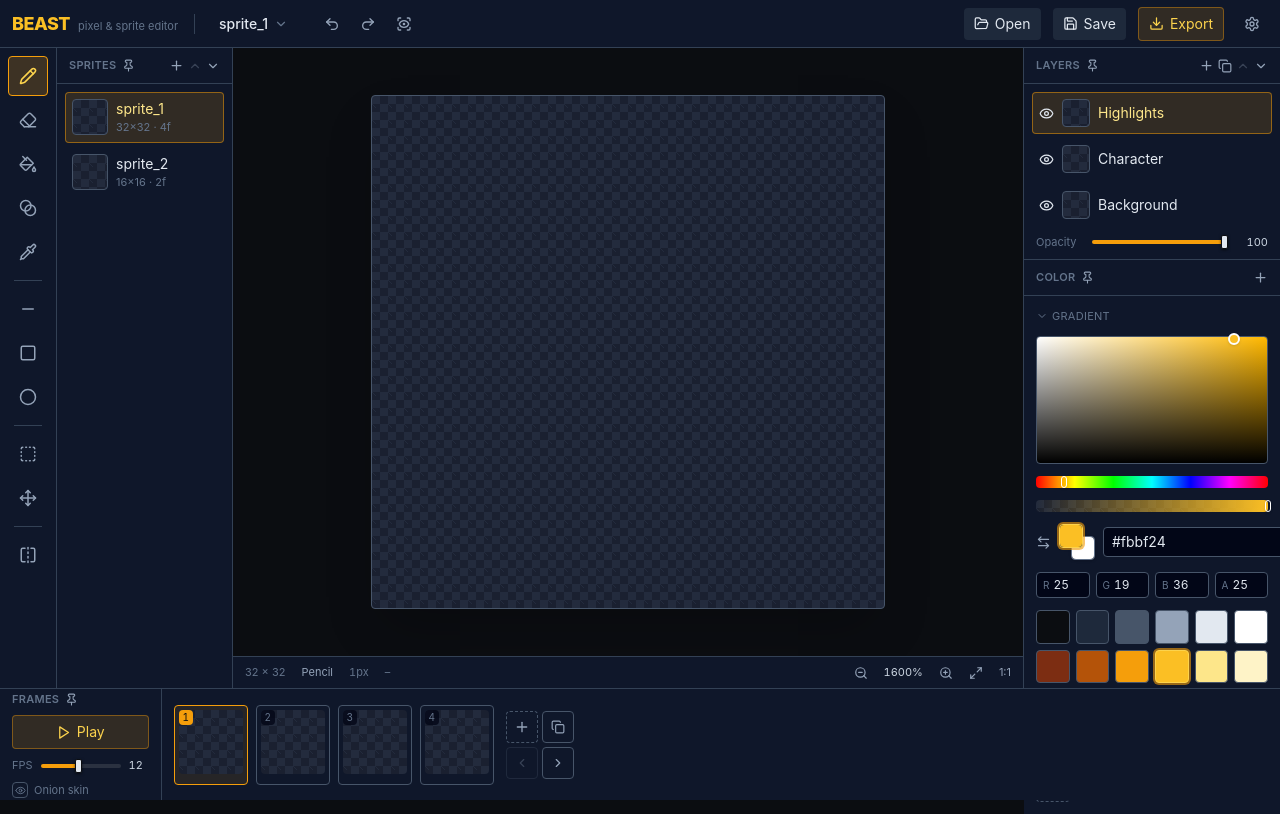
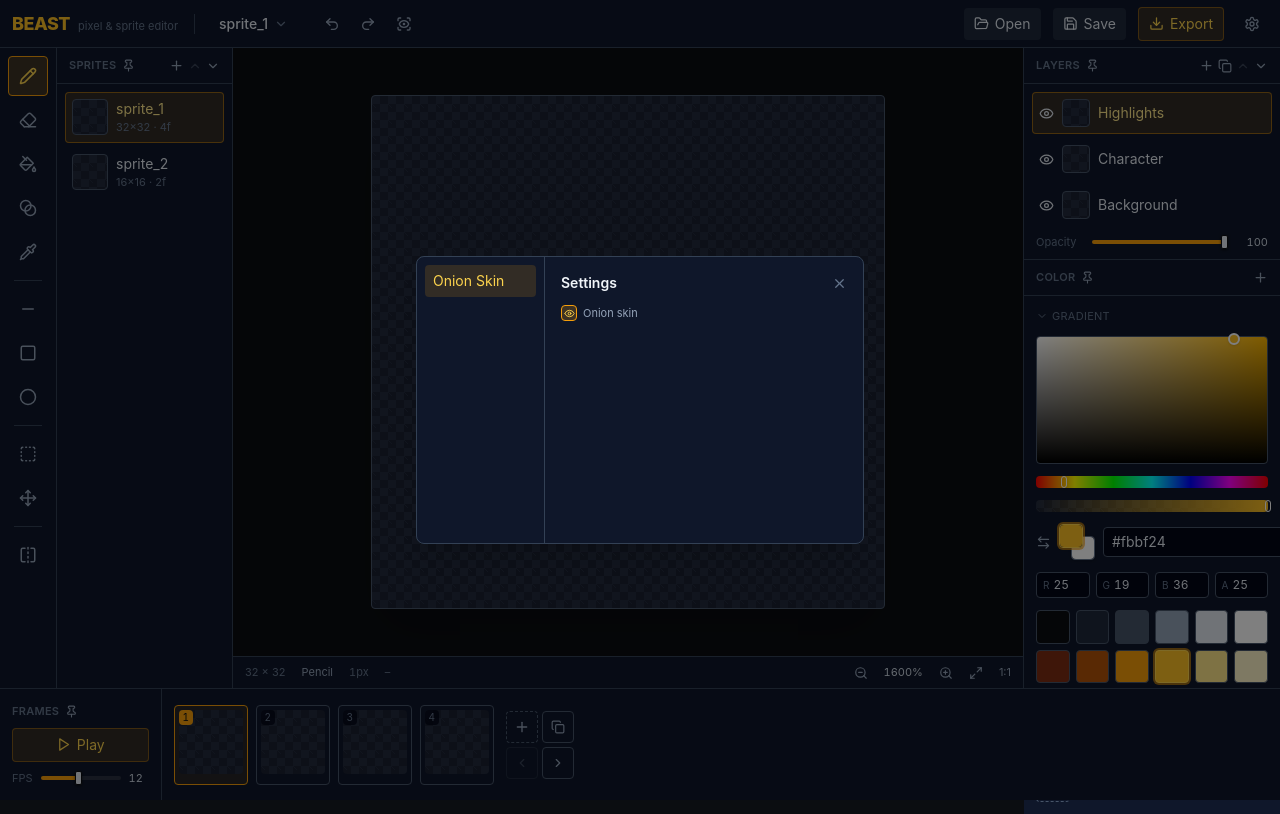
Before and after one commit to illwillSE/BEAST, a React (Vite) app: page / in a window 1280 px wide. Both pictures are taken after a click on the button 1252 px from the left and 23 px from the top of the page. Shown: the top 814 px of the page. Built offline with nearby package versions, Linux system fonts and the light colour scheme.

Commit message:
Add Settings modal, move onion-skin toggle into it, default onion skin on
Wires the previously-unused Header cogwheel to a new tabbed Settings
modal (one tab today, structured for more); the onion-skin toggle moves
out of FramesTimeline and into it, and now defaults to on.

```diff
--- a/src/App.tsx
+++ b/src/App.tsx
@@ -6,6 +6,7 @@ import CanvasStage from './components/CanvasStage.jsx'
 import LayersPanel from './components/LayersPanel.jsx'
 import ColorPanel, { DEFAULT_PALETTE } from './components/ColorPanel.jsx'
 import FramesTimeline from './components/FramesTimeline.jsx'
+import SettingsModal from './components/SettingsModal.jsx'
 import FoldTab from './components/FoldTab.jsx'
 import EyedropperMagnifier from './components/EyedropperMagnifier.jsx'
 import useFoldable from './hooks/useFoldable.js'
@@ -108,7 +109,8 @@ export default function App() {
   const [frameIndex, setFrameIndex] = useState(0)
   const [playing, setPlaying] = useState(false)
   const [fps, setFps] = useState(12)
-  const [onionSkin, setOnionSkin] = useState(false)
+  const [onionSkin, setOnionSkin] = useState(true)
+  const [settingsOpen, setSettingsOpen] = useState(false)
 
   const activeSprite = doc.sprites.find((s) => s.id === spriteId) ?? doc.sprites[0]
   const safeLayerId = activeSprite.layers.some((l) => l.id === layerId) ? layerId : topLayer(activeSprite).id
@@ -312,6 +314,7 @@ export default function App() {
         onOpen={handleOpen}
         previewOpen={previewOpen}
         onTogglePreview={() => setPreviewOpen((o) => !o)}
+        onOpenSettings={() => setSettingsOpen(true)}
       />
 
       <div className="flex-1 flex min-h-0">
@@ -469,8 +472,6 @@ export default function App() {
           onTogglePlay={() => setPlaying((p) => !p)}
           fps={fps}
           onFps={setFps}
-          onionSkin={onionSkin}
-          onToggleOnionSkin={() => setOnionSkin((o) => !o)}
           pinned
           onTogglePin={framesFold.togglePin}
           onPeekSelect={undefined}
@@ -491,8 +492,6 @@ export default function App() {
                 onTogglePlay={() => setPlaying((p) => !p)}
                 fps={fps}
                 onFps={setFps}
-                onionSkin={onionSkin}
-                onToggleOnionSkin={() => setOnionSkin((o) => !o)}
                 pinned={false}
                 onTogglePin={framesFold.togglePin}
                 onPeekSelect={framesFold.closePeek}
@@ -503,6 +502,13 @@ export default function App() {
       )}
 
       {globalMagnifier && <EyedropperMagnifier {...globalMagnifier} />}
+
+      <SettingsModal
+        open={settingsOpen}
+        onClose={() => setSettingsOpen(false)}
+        onionSkin={onionSkin}
+        onToggleOnionSkin={() => setOnionSkin((o) => !o)}
+      />
     </div>
   )
 }
--- a/src/components/FramesTimeline.tsx
+++ b/src/components/FramesTimeline.tsx
@@ -1,5 +1,5 @@
 import { useState } from 'react'
-import { Play, Pause, Plus, Copy, Trash2, Eye, ChevronLeft, ChevronRight } from 'lucide-react'
+import { Play, Pause, Plus, Copy, Trash2, ChevronLeft, ChevronRight } from 'lucide-react'
 import SpritePreview from './SpritePreview.jsx'
 import PinToggle from './PinToggle.jsx'
 import type { Sprite } from '../document/model.js'
@@ -16,8 +16,6 @@ interface FramesTimelineProps {
   onTogglePlay: () => void
   fps: number
   onFps: (fps: number) => void
-  onionSkin: boolean
-  onToggleOnionSkin: () => void
   pinned: boolean
   onTogglePin: () => void
   onPeekSelect?: () => void
@@ -32,15 +30,15 @@ function reorderedIndex(p: number, from: number, to: number) {
   return r + (r >= to ? 1 : 0)
 }
 
-// Bottom timeline: animation frames + playback controls (loop), global FPS, and
-// an onion-skin toggle. Selecting a frame makes it the paint target; the side
-// buttons add/duplicate/move the active frame and follow it with selection;
-// delete lives on each thumbnail (hover to reveal); dragging a thumbnail
-// reorders frames. Each frame thumbnail shows that frame composited across
-// the sprite's layers.
+// Bottom timeline: animation frames + playback controls (loop) and global FPS
+// (the onion-skin toggle lives in the Settings modal). Selecting a frame
+// makes it the paint target; the side buttons add/duplicate/move the active
+// frame and follow it with selection; delete lives on each thumbnail (hover
+// to reveal); dragging a thumbnail reorders frames. Each frame thumbnail
+// shows that frame composited across the sprite's layers.
 export default function FramesTimeline({
   sprite, frameCount, active, onPick, spriteId, dispatch,
-  playing, onTogglePlay, fps, onFps, onionSkin, onToggleOnionSkin,
+  playing, onTogglePlay, fps, onFps,
   pinned, onTogglePin, onPeekSelect,
 }: FramesTimelineProps) {
   const [dragIndex, setDragIndex] = useState<number | null>(null)
@@ -100,20 +98,6 @@ export default function FramesTimeline({
           />
           <span className="text-[11px] text-text tabular-nums w-5">{fps}</span>
         </div>
-        <button
-          onClick={onToggleOnionSkin}
-          className={'flex items-center gap-1.5 text-[11px] select-none ' + (onionSkin ? 'text-muted' : 'text-faint')}
-        >
-          <span
-            className={
-              'grid place-items-center w-4 h-4 rounded-sm border ' +
-              (onionSkin ? 'bg-accent-deep/20 border-accent-deep text-accent-bright' : 'border-edge text-faint')
-            }
-          >
-            <Eye size={11} />
-          </span>
-          Onion skin
-        </button>
       </div>
 
       {/* frame strip */}
--- a/src/components/Header.tsx
+++ b/src/components/Header.tsx
@@ -8,11 +8,12 @@ interface HeaderProps {
   onOpen: (file: File) => void
   previewOpen: boolean
   onTogglePreview: () => void
+  onOpenSettings: () => void
 }
 
-// Top chrome: brand, current sprite name, undo/redo, open/save/export. Save and
-// Open are wired (ZIP project); undo/redo/export/settings are still placeholders.
-export default function Header({ projectName, onSave, onOpen, previewOpen, onTogglePreview }: HeaderProps) {
+// Top chrome: brand, current sprite name, undo/redo, open/save/export. Save,
+// Open, and Settings are wired; undo/redo/export are still placeholders.
+export default function Header({ projectName, onSave, onOpen, previewOpen, onTogglePreview, onOpenSettings }: HeaderProps) {
   const fileRef = useRef<HTMLInputElement>(null)
 
   const pickFile = (e: React.ChangeEvent<HTMLInputElement>) => {
@@ -61,7 +62,7 @@ export default function Header({ projectName, onSave, onOpen, previewOpen, onTog
       <button className="flex items-center gap-1.5 px-2.5 py-1.5 rounded text-sm bg-accent-deep/15 hover:bg-accent-deep/25 text-accent-bright border border-accent-deep/40">
         <Download size={15} /> Export
       </button>
-      <IconBtn title="Settings"><Settings size={16} /></IconBtn>
+      <IconBtn title="Settings" onClick={onOpenSettings}><Settings size={16} /></IconBtn>
     </header>
   )
 }
--- /dev/null
+++ b/src/components/SettingsModal.tsx
@@ -0,0 +1,78 @@
+import { useState } from 'react'
+import { Eye, X } from 'lucide-react'
+
+interface SettingsModalProps {
+  open: boolean
+  onClose: () => void
+  onionSkin: boolean
+  onToggleOnionSkin: () => void
+}
+
+type TabId = 'onion-skin'
+
+// Tab list lives here so adding a new settings section later is just another
+// entry + another `activeTab === id` branch below.
+const TABS: { id: TabId; label: string }[] = [
+  { id: 'onion-skin', label: 'Onion Skin' },
+]
+
+// Settings modal opened from the Header cogwheel. Tabbed shell so future
+// settings can be added as sibling panes; onion skin (moved out of
+// FramesTimeline) is the first tab.
+export default function SettingsModal({ open, onClose, onionSkin, onToggleOnionSkin }: SettingsModalProps) {
+  const [activeTab, setActiveTab] = useState<TabId>('onion-skin')
+
+  if (!open) return null
+
+  return (
+    <div className="fixed inset-0 bg-black/50 grid place-items-center z-50" onMouseDown={onClose}>
+      <div
+        onMouseDown={(e) => e.stopPropagation()}
+        className="bg-panel border border-divider rounded-lg shadow-xl w-[28rem] h-72 flex"
+      >
+        <nav className="w-32 border-r border-divider p-2 flex flex-col gap-0.5 shrink-0">
+          {TABS.map((t) => (
+            <button
+              key={t.id}
+              onClick={() => setActiveTab(t.id)}
+              className={
+                'text-left px-2 py-1.5 rounded text-sm ' +
+                (activeTab === t.id
+                  ? 'bg-accent-deep/15 text-accent-bright'
+                  : 'text-muted hover:bg-surface-hover hover:text-ink-soft')
+              }
+            >
+              {t.label}
+            </button>
+          ))}
+        </nav>
+
+        <div className="flex-1 p-4 min-w-0">
+          <div className="flex items-center justify-between mb-3">
+            <h2 className="text-sm font-semibold text-ink">Settings</h2>
+            <button onClick={onClose} className="text-faint hover:text-ink-soft">
+              <X size={15} />
+            </button>
+          </div>
+
+          {activeTab === 'onion-skin' && (
+            <button
+              onClick={onToggleOnionSkin}
+              className={'flex items-center gap-1.5 text-[11px] select-none ' + (onionSkin ? 'text-muted' : 'text-faint')}
+            >
+              <span
+                className={
+                  'grid place-items-center w-4 h-4 rounded-sm border ' +
+                  (onionSkin ? 'bg-accent-deep/20 border-accent-deep text-accent-bright' : 'border-edge text-faint')
+                }
+              >
+                <Eye size={11} />
+              </span>
+              Onion skin
+            </button>
+          )}
+        </div>
+      </div>
+    </div>
+  )
+}
```
